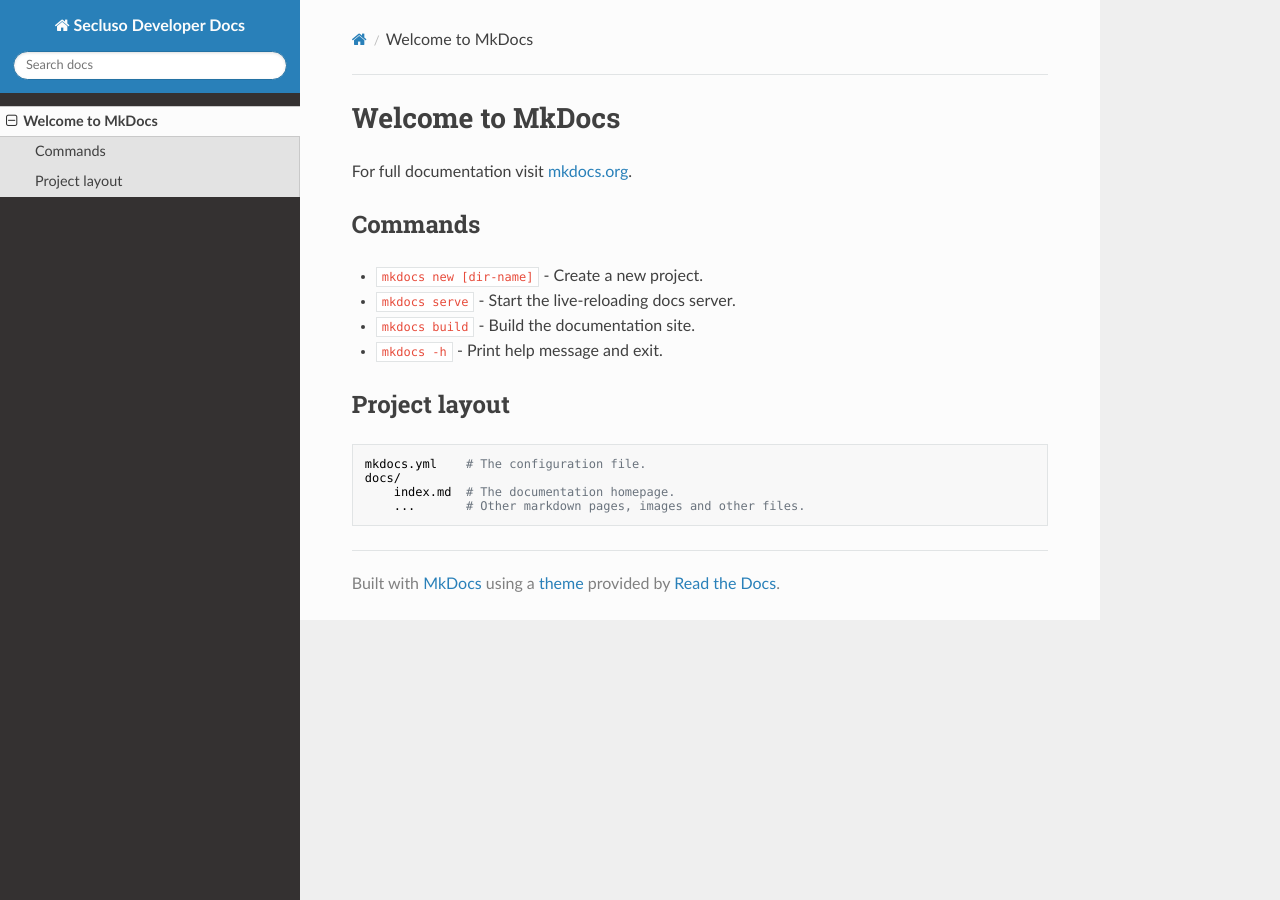
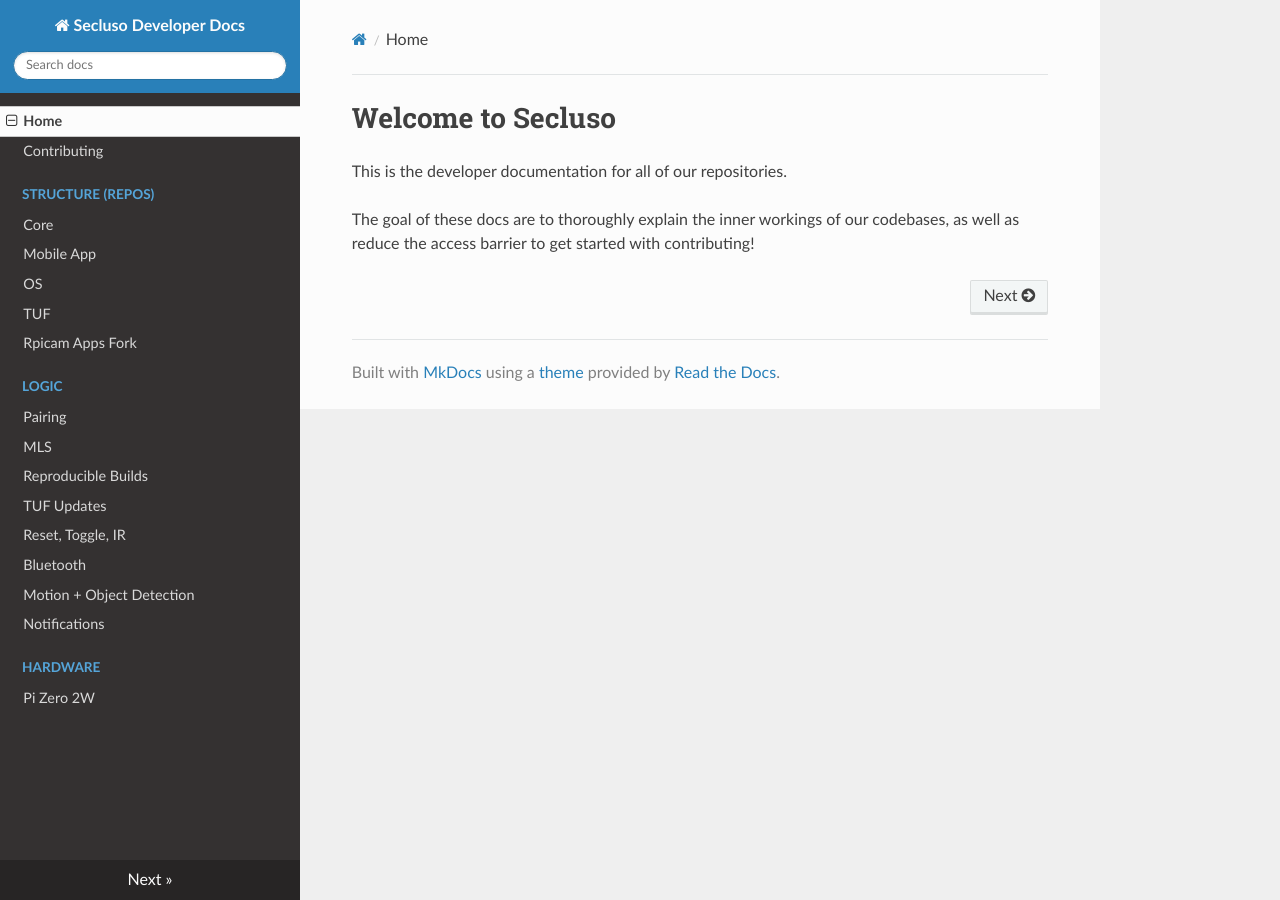
Before and after one commit to secluso/developer-docs, an MkDocs documentation site: the page built from docs/index.md, in a window 1280 px wide. Built offline with MkDocs 1.6.1, drawn with Linux system fonts in a browser that asks for light colours; nearby versions of some CDN libraries.

Commit message:
feat: add some scaffolding for general site layout

```diff
--- a/docs/index.md
+++ b/docs/index.md
@@ -1,17 +1,5 @@
-# Welcome to MkDocs
+# Welcome to Secluso
 
-For full documentation visit [mkdocs.org](https://www.mkdocs.org).
+This is the developer documentation for all of our repositories.
 
-## Commands
-
-* `mkdocs new [dir-name]` - Create a new project.
-* `mkdocs serve` - Start the live-reloading docs server.
-* `mkdocs build` - Build the documentation site.
-* `mkdocs -h` - Print help message and exit.
-
-## Project layout
-
-    mkdocs.yml    # The configuration file.
-    docs/
-        index.md  # The documentation homepage.
-        ...       # Other markdown pages, images and other files.
+The goal of these docs are to thoroughly explain the inner workings of our codebases, as well as reduce the access barrier to get started with contributing!
--- a/mkdocs.yml
+++ b/mkdocs.yml
@@ -1,2 +1,22 @@
 site_name: Secluso Developer Docs
 theme: readthedocs
+nav:
+  - Home: index.md
+  - Contributing: contributing.md
+  - Structure (Repos):
+      - Core: structure/core.md
+      - Mobile App: structure/mobile_app.md
+      - OS: structure/os.md
+      - TUF: structure/tuf.md
+      - Rpicam Apps Fork: structure/rpicam_apps_fork.md
+  - Logic:
+      - Pairing: logic/pairing.md
+      - MLS: logic/mls.md
+      - Reproducible Builds: logic/reproducible_builds.md
+      - TUF Updates: logic/tuf_updates.md
+      - Reset, Toggle, IR: logic/reset_toggle_ir.md
+      - Bluetooth: logic/bluetooth.md
+      - Motion + Object Detection: logic/detection.md
+      - Notifications: logic/notifications.md
+  - Hardware:
+      - Pi Zero 2W: hardware/pi_zero_2w.md
```
Also changed, not shown: docs/structure/core.md (added, +1 -0 lines), docs/structure/mobile_app.md (added, +1 -0 lines), docs/structure/os.md (added, +1 -0 lines), docs/contributing.md (added), docs/hardware/pi_zero_2w.md (added), docs/logic/bluetooth.md (added), docs/logic/detection.md (added), docs/logic/mls.md (added), docs/logic/notifications.md (added), docs/logic/pairing.md (added), docs/logic/reproducible_builds.md (added), docs/logic/reset_toggle_ir.md (added), docs/logic/tuf_updates.md (added), docs/structure/rpicam_apps_fork.md (added), 1 more files, 1 other file.
